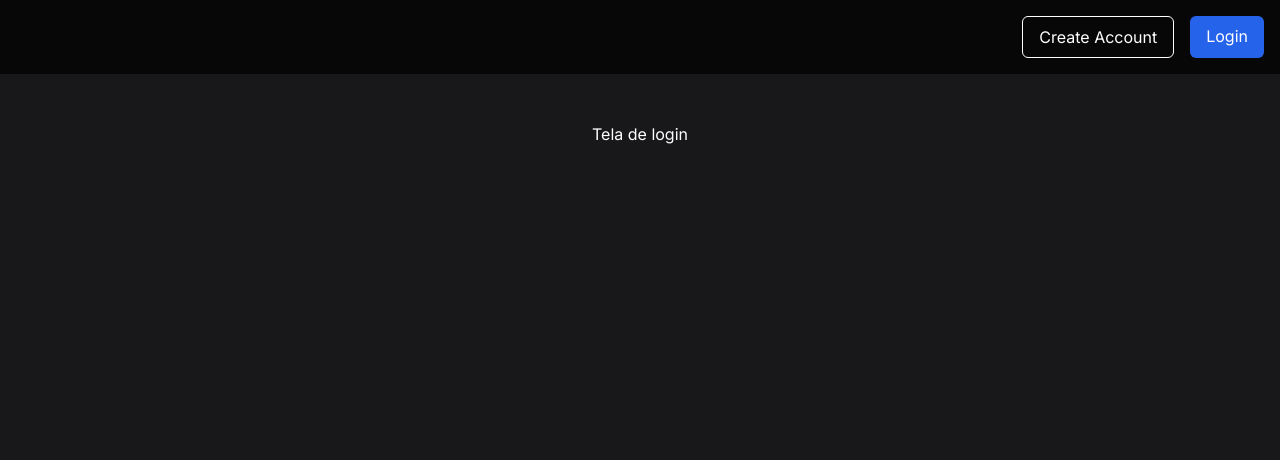
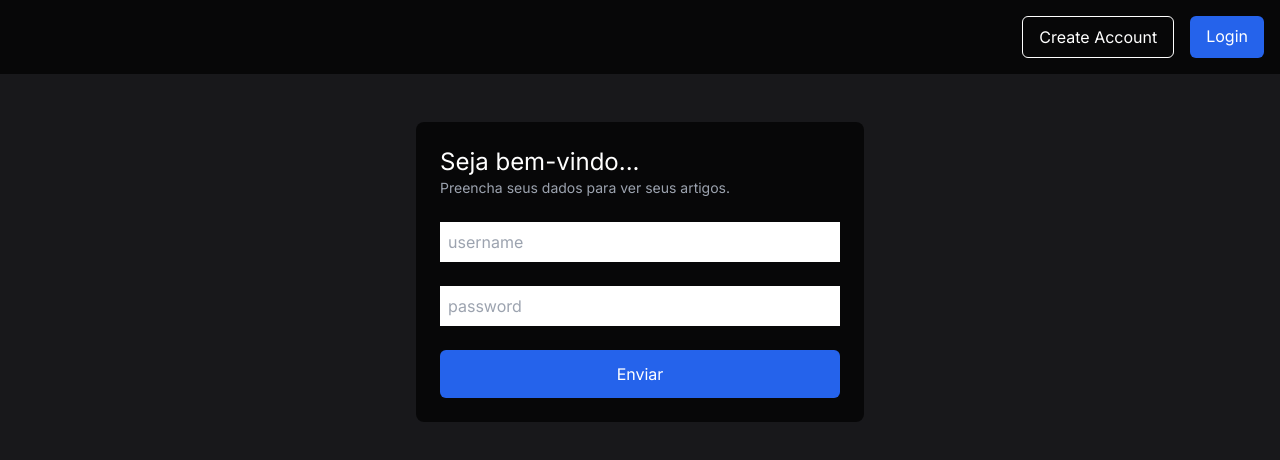
Before and after one commit to vitormarkis/nameless-authentication, a React (Vite) app in the folder web/: page /login in a window 1280 px wide. Shown: the top 460 px of the page. Built offline with nearby package versions, Linux system fonts and the light colour scheme.

Commit message:
add login form logic

```diff
--- a/web/src/components/layouts/LoginForm/index.tsx
+++ b/web/src/components/layouts/LoginForm/index.tsx
@@ -1,5 +1,61 @@
+import axios, { AxiosError } from "axios"
+import { useState } from "react"
+import { SubmitHandler, useForm } from "react-hook-form"
+import { z } from "zod"
+import { baseURL } from "../../../constants"
+import { loginUserSchema, UserLogin, UserRegister } from "../../../schemas/user"
+
 function LoginForm() {
-  return <div>Tela de login</div>;
+  const { register, reset, handleSubmit } = useForm<UserLogin>()
+  const [formMessage, setFormMessage] = useState<string | null>(null)
+  const [isSubmitting, setIsSubmitting] = useState(false)
+  const submitHandler: SubmitHandler<UserLogin> = async userForm => {
+    try {
+      const userData = loginUserSchema.parse(userForm)
+      setIsSubmitting(true)
+      const res = await axios.post(baseURL + "/login", userData)
+
+      console.log(res)
+      setFormMessage(res.data.msg)
+      reset()
+    } catch (error) {
+      if (error instanceof z.ZodError) {
+        error.errors.forEach(err => alert(err.message))
+      } else {
+        console.log(error)
+      }
+      const axiosError = error as AxiosError<{
+        msg: string
+        sqlMessage: string
+      }>
+      const apiError = axiosError.response?.data.msg
+      const sqlError = axiosError.response?.data.sqlMessage
+      setFormMessage([apiError, sqlError].find(e => Boolean(e)) as string)
+    }
+    setIsSubmitting(false)
+  }
+
+  return (
+    <div className="p-6 text-white flex bg-black/70 rounded-lg">
+      <form onSubmit={handleSubmit(submitHandler)} className="flex flex-col gap-6 w-[400px]">
+        <div>
+          <h1 className="text-2xl">Seja bem-vindo...</h1>
+          <p className="text-sm text-gray-400">Preencha seus dados para ver seus artigos.</p>
+        </div>
+
+        <input autoComplete="off" {...register("username")} placeholder="username" />
+        <input autoComplete="off" type="password" {...register("password")} placeholder="password" />
+        {formMessage && <h2>{formMessage}</h2>}
+        <button
+          type="submit"
+          className="bg-blue-600 text-white rounded-md py-3 disabled:text-black/70"
+          disabled={isSubmitting}
+        >
+          Enviar
+        </button>
+      </form>
+    </div>
+  )
 }
 
-export default LoginForm;
+export default LoginForm
--- a/web/src/components/layouts/RegisterForm/index.tsx
+++ b/web/src/components/layouts/RegisterForm/index.tsx
@@ -8,12 +8,12 @@ import { registerUserSchema, UserRegister } from "../../../schemas/user"
 function RegisterForm() {
   const { register, reset, handleSubmit } = useForm<UserRegister>()
   const [formMessage, setFormMessage] = useState<string | null>(null)
-  const [isSubmitting, setisSubmitting] = useState(false)
+  const [isSubmitting, setIsSubmitting] = useState(false)
 
   const submitHandler: SubmitHandler<UserRegister> = async userForm => {
     try {
       const userData = registerUserSchema.parse(userForm)
-      setisSubmitting(true)
+      setIsSubmitting(true)
       const res = (await axios.post(baseURL + "/register", userData)) as AxiosResponse<{ msg: string }>
       console.log(res)
       setFormMessage(res.data.msg)
@@ -32,7 +32,7 @@ function RegisterForm() {
       const sqlError = axiosError.response?.data.sqlMessage
       setFormMessage([apiError, sqlError].find(e => Boolean(e)) as string)
     }
-    setisSubmitting(false)
+    setIsSubmitting(false)
   }
 
   // useEffect(() => {
@@ -41,7 +41,7 @@ function RegisterForm() {
 
   return (
     <div className="p-6 text-white flex bg-black/70 rounded-lg">
-      <form onSubmit={handleSubmit(submitHandler)} className="flex flex-col gap-6">
+      <form onSubmit={handleSubmit(submitHandler)} className="flex flex-col gap-6 w-[400px]">
         <div>
           <h1 className="text-2xl">Junte-se a nós...</h1>
           <p className="text-sm text-gray-400">Crie sua conta preenchendo os campos abaixo.</p>
```
